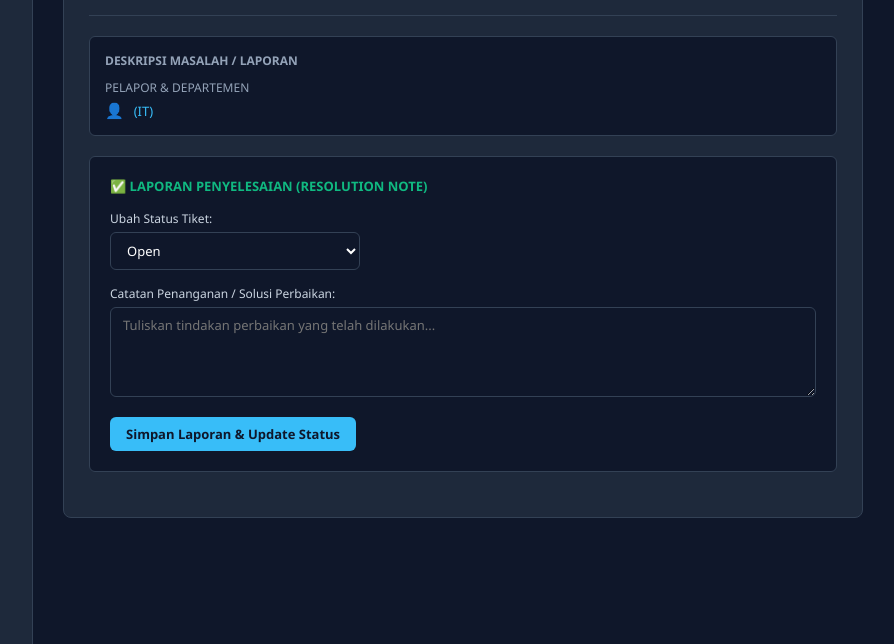
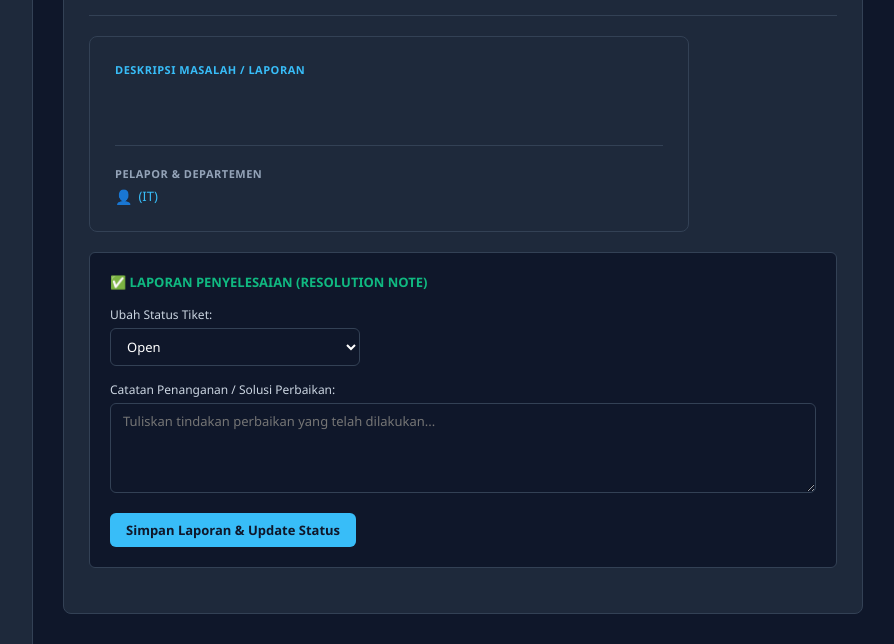
Before and after one commit to maydhikasetiawan/my-web-app, a Flask app: template templates/tickets/detail.html in a window 1280 px wide. Shown: the part 220-864 px from the top of the page, without its empty margins (217-1111 px from the left). Run offline with Flask 3, Linux system fonts and the light colour scheme; the template is opened without the code that fills it, so the values that code supplies are empty.

Commit message:
style: separate description and reporter info with border divider

```diff
--- a/templates/tickets/detail.html
+++ b/templates/tickets/detail.html
@@ -21,14 +21,25 @@
     </div>
 
     <!-- Deskripsi Masalah Awal -->
-    <div style="background: #0f172a; padding: 15px; border-radius: 6px; border: 1px solid #334155; margin-bottom: 20px;">
-        <h4 style="color: #94a3b8; font-size: 12px; margin-bottom: 10px;">DESKRIPSI MASALAH / LAPORAN</h4>
-        <p style="font-size: 13px; color: #f8fafc; white-space: pre-line;">{{ ticket.description }}</p>
-        <div class="detail-item">
-            <label style="color: #94a3b8; font-size: 12px; display: block; margin-bottom: 4px;">PELAPOR & DEPARTEMEN</label>
-            <div style="font-size: 15px; font-weight: bold; color: #f8fafc;">
+    <div class="form-card" style="margin-bottom: 20px;">
+        <!-- Bagian Deskripsi Masalah -->
+        <div style="margin-bottom: 20px; padding-bottom: 15px; border-bottom: 1px solid #334155;">
+            <label style="color: #38bdf8; font-size: 11px; font-weight: bold; letter-spacing: 0.5px; display: block; margin-bottom: 8px;">
+                DESKRIPSI MASALAH / LAPORAN
+            </label>
+            <div style="color: #f8fafc; font-size: 14px; line-height: 1.6; white-space: pre-line;">
+                {{ ticket.description }}
+            </div>
+        </div>
+
+        <!-- Bagian Pelapor & Departemen -->
+        <div>
+            <label style="color: #94a3b8; font-size: 11px; font-weight: bold; letter-spacing: 0.5px; display: block; margin-bottom: 6px;">
+                PELAPOR & DEPARTEMEN
+            </label>
+            <div style="font-size: 14px; font-weight: bold; color: #f8fafc; display: flex; align-items: center; gap: 6px;">
                 👤 {{ ticket.created_by }}
-                <span style="color: #38bdf8; font-size: 13px; font-weight: normal; margin-left: 6px;">
+                <span style="color: #38bdf8; font-size: 13px; font-weight: normal;">
                     ({{ ticket.department or 'IT' }})
                 </span>
             </div>
```
